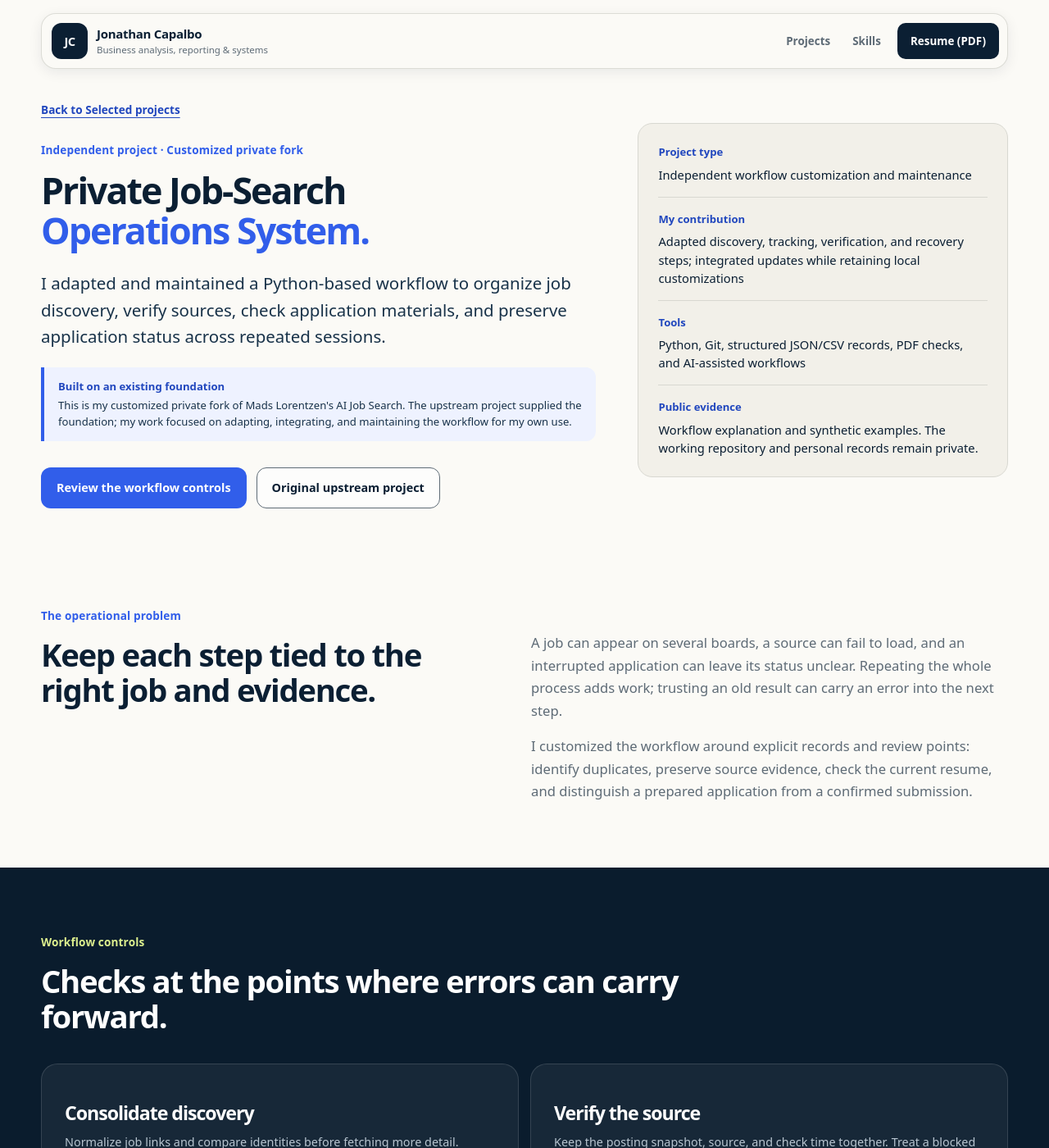
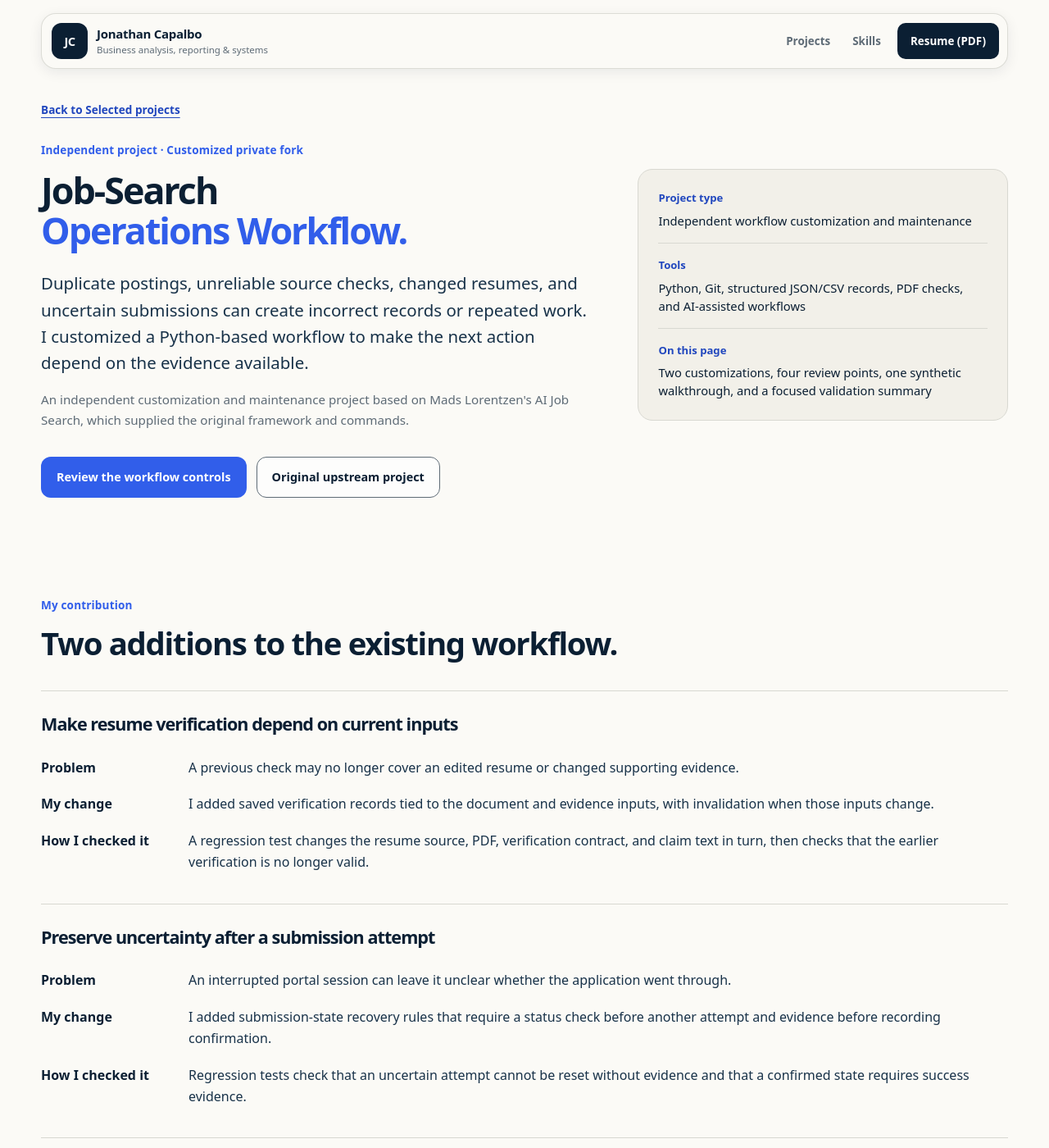
Before and after one commit to jon314159/JonathanCapalbo.me, a Jekyll site: the page job-search-operations.html, which Jekyll copies as it is, in a window 1280 px wide and 1400 px high. Shown: the whole window at 82% size. Built offline with Jekyll 4.4.1, drawn with Linux system fonts in a browser that asks for light colours; some of the changed text lies outside the part shown.

Commit message:
Clarify job-search workflow contributions and decisions

```diff
--- a/assets/css/style.css
+++ b/assets/css/style.css
@@ -1869,6 +1869,41 @@ footer strong { color: var(--ink); }
   .current-flow > li:not(:last-child)::after { content: '↓'; left: 20px; top: calc(100% + 2px); }
 }
 
+.job-operations-page .job-attribution { max-width: 760px; color: var(--muted); font-size: 0.95rem; }
+.job-operations-page .section-heading > p:last-child { max-width: 800px; }
+.job-operations-page .job-change-list { border-top: 1px solid var(--line); }
+.job-operations-page .job-change-list article { padding: 28px 0; border-bottom: 1px solid var(--line); }
+.job-operations-page .job-change-list h3 { margin-bottom: 18px; }
+.job-operations-page .job-change-list dl,
+.job-operations-page .job-example-record { margin: 0; }
+.job-operations-page .job-change-list dl > div,
+.job-operations-page .job-example-record > div { display: grid; grid-template-columns: 160px minmax(0, 1fr); gap: 20px; padding: 9px 0; }
+.job-operations-page dt { font-weight: 750; }
+.job-operations-page .job-change-list dd,
+.job-operations-page .job-example-record dd { margin: 0; color: var(--ink-soft); }
+.job-operations-page #controls .section-heading > p:last-child { color: #b8c5d0; }
+.job-operations-page .case-feature-grid h3 { margin-top: 8px; }
+.job-operations-page .job-stage { display: block; }
+.job-operations-page .case-feature-grid .job-next { padding-top: 14px; border-top: 1px solid #5e6b76; }
+.job-operations-page .job-next strong { color: #fff; }
+.job-operations-page .job-example-record { padding: clamp(18px, 3vw, 32px); margin-bottom: 32px; border: 1px solid var(--line); border-radius: var(--radius-md); background: var(--paper); }
+.job-operations-page .job-example-record > div + div { border-top: 1px solid var(--line); }
+.job-operations-page .job-branches { display: grid; grid-template-columns: repeat(3, minmax(0, 1fr)); gap: 24px; }
+.job-operations-page .job-branches article { border-top: 3px solid var(--blue); padding-top: 16px; }
+.job-operations-page .job-branches h4 { margin: 0 0 10px; font-size: 1rem; line-height: 1.4; }
+.job-operations-page .job-branches p { color: var(--ink-soft); font-size: 0.95rem; }
+.job-operations-page .job-validation { padding-top: 20px; }
+.job-operations-page .job-validation > p { max-width: 900px; }
+.job-operations-page .job-scope-note { margin-top: 28px; padding: 22px; border: 1px solid var(--line); border-radius: var(--radius-md); color: var(--muted); }
+@media (max-width: 820px) {
+  .job-operations-page .job-branches { grid-template-columns: 1fr; }
+}
+@media (max-width: 680px) {
+  .job-operations-page .job-change-list dl > div,
+  .job-operations-page .job-example-record > div { grid-template-columns: 1fr; gap: 4px; padding: 12px 0; }
+  .job-operations-page .case-feature-grid article { padding: 22px; }
+}
+
 @media (max-width: 380px) {
   .sales-mini-metrics div { padding: 11px 8px; }
   .sales-mini-metrics dt { font-size: 1.08rem; }
--- a/job-search-operations.html
+++ b/job-search-operations.html
@@ -3,21 +3,21 @@
   <head>
     <meta charset="UTF-8" />
     <meta name="viewport" content="width=device-width, initial-scale=1.0" />
-    <title>Private Job-Search Operations System | Jonathan Capalbo</title>
-    <meta name="description" content="How Jonathan Capalbo customized a private fork of an existing job-search workflow for duplicate checks, source validation, resume verification, and application tracking." />
+    <title>Job-Search Operations Workflow | Jonathan Capalbo</title>
+    <meta name="description" content="Jonathan Capalbo's independent workflow customization: current resume verification, recovery from uncertain submissions, and review points that connect jobs, evidence, and application status." />
     <meta name="theme-color" content="#0b1f33" />
-    <meta property="og:title" content="Private Job-Search Operations System | Jonathan Capalbo" />
+    <meta property="og:title" content="Job-Search Operations Workflow | Jonathan Capalbo" />
     <meta property="og:description" content="An independent project: adapting and maintaining an existing Python-based workflow, with clear review steps and private record management." />
     <meta property="og:type" content="article" />
     <meta property="og:url" content="https://jonathancapalbo.me/job-search-operations.html" />
     <meta name="twitter:card" content="summary" />
-    <meta name="twitter:title" content="Private Job-Search Operations System | Jonathan Capalbo" />
+    <meta name="twitter:title" content="Job-Search Operations Workflow | Jonathan Capalbo" />
     <meta name="twitter:description" content="Workflow customization, source validation, resume checks, and application tracking in a private independent project." />
     <link rel="canonical" href="https://jonathancapalbo.me/job-search-operations.html" />
     <link rel="icon" href="favicon.svg" type="image/svg+xml" />
-    <link rel="stylesheet" href="assets/css/style.css?v=53" />
+    <link rel="stylesheet" href="assets/css/style.css?v=54" />
   </head>
-  <body class="case-study-page">
+  <body class="case-study-page job-operations-page">
     <a class="skip-link" href="#case-content">Skip to content</a>
     <header class="case-header" id="top">
       <div class="nav-shell">
@@ -35,12 +35,9 @@
         <div class="case-hero-copy">
           <a class="case-back" href="index.html#projects">Back to Selected projects</a>
           <p class="eyebrow">Independent project · Customized private fork</p>
-          <h1>Private Job-Search <em>Operations System.</em></h1>
-          <p class="case-lede">I adapted and maintained a Python-based workflow to organize job discovery, verify sources, check application materials, and preserve application status across repeated sessions.</p>
-          <div class="academic-disclosure" role="note">
-            <strong>Built on an existing foundation</strong>
-            <span>This is my customized private fork of Mads Lorentzen's AI Job Search. The upstream project supplied the foundation; my work focused on adapting, integrating, and maintaining the workflow for my own use.</span>
-          </div>
+          <h1>Job-Search <em>Operations Workflow.</em></h1>
+          <p class="case-lede">Duplicate postings, unreliable source checks, changed resumes, and uncertain submissions can create incorrect records or repeated work. I customized a Python-based workflow to make the next action depend on the evidence available.</p>
+          <p class="job-attribution">An independent customization and maintenance project based on Mads Lorentzen's AI Job Search, which supplied the original framework and commands.</p>
           <div class="button-row">
             <a class="button button-primary" href="#controls">Review the workflow controls</a>
             <a class="button button-secondary" href="https://github.com/MadsLorentzen/ai-job-search" target="_blank" rel="noopener noreferrer">Original upstream project</a>
@@ -48,79 +45,101 @@
         </div>
         <dl class="case-summary" aria-label="Project summary">
           <div><dt>Project type</dt><dd>Independent workflow customization and maintenance</dd></div>
-          <div><dt>My contribution</dt><dd>Adapted discovery, tracking, verification, and recovery steps; integrated updates while retaining local customizations</dd></div>
           <div><dt>Tools</dt><dd>Python, Git, structured JSON/CSV records, PDF checks, and AI-assisted workflows</dd></div>
-          <div><dt>Public evidence</dt><dd>Workflow explanation and synthetic examples. The working repository and personal records remain private.</dd></div>
+          <div><dt>On this page</dt><dd>Two customizations, four review points, one synthetic walkthrough, and a focused validation summary</dd></div>
         </dl>
       </div>
     </header>
     <main id="case-content">
-      <section class="section case-intro">
-        <div>
-          <p class="eyebrow">The operational problem</p>
-          <h2>Keep each step tied to the right job and evidence.</h2>
+      <section class="section job-contribution" id="contribution" aria-labelledby="contribution-title">
+        <div class="section-heading compact-heading">
+          <p class="eyebrow">My contribution</p>
+          <h2 id="contribution-title">Two additions to the existing workflow.</h2>
         </div>
-        <div class="case-intro-copy">
-          <p>A job can appear on several boards, a source can fail to load, and an interrupted application can leave its status unclear. Repeating the whole process adds work; trusting an old result can carry an error into the next step.</p>
-          <p>I customized the workflow around explicit records and review points: identify duplicates, preserve source evidence, check the current resume, and distinguish a prepared application from a confirmed submission.</p>
+        <div class="job-change-list">
+          <article>
+            <h3>Make resume verification depend on current inputs</h3>
+            <dl>
+              <div><dt>Problem</dt><dd>A previous check may no longer cover an edited resume or changed supporting evidence.</dd></div>
+              <div><dt>My change</dt><dd>I added saved verification records tied to the document and evidence inputs, with invalidation when those inputs change.</dd></div>
+              <div><dt>How I checked it</dt><dd>A regression test changes the resume source, PDF, verification contract, and claim text in turn, then checks that the earlier verification is no longer valid.</dd></div>
+            </dl>
+          </article>
+          <article>
+            <h3>Preserve uncertainty after a submission attempt</h3>
+            <dl>
+              <div><dt>Problem</dt><dd>An interrupted portal session can leave it unclear whether the application went through.</dd></div>
+              <div><dt>My change</dt><dd>I added submission-state recovery rules that require a status check before another attempt and evidence before recording confirmation.</dd></div>
+              <div><dt>How I checked it</dt><dd>Regression tests check that an uncertain attempt cannot be reset without evidence and that a confirmed state requires success evidence.</dd></div>
+            </dl>
+          </article>
         </div>
       </section>
       <section class="case-band" id="controls" aria-labelledby="controls-title">
         <div class="section case-band-inner">
           <div class="section-heading compact-heading">
             <p class="eyebrow">Workflow controls</p>
-            <h2 id="controls-title">Checks at the points where errors can carry forward.</h2>
+            <h2 id="controls-title">Four review points, each with a next action.</h2>
+            <p>These checks connect job identity, posting evidence, resume versions, and application status. Each determines what can proceed and what needs review.</p>
           </div>
           <div class="case-feature-grid">
             <article>
-              <h3>Consolidate discovery</h3>
-              <p>Normalize job links and compare identities before fetching more detail. Preserve source aliases and conflicting metadata so a duplicate check does not erase useful evidence.</p>
+              <span class="job-stage">01 · Job identity</span>
+              <h3>Identify duplicate jobs</h3>
+              <p>Compare job identities and combine matching discovery records, retaining source references and conflicting details.</p>
+              <p class="job-next"><strong>Next action:</strong> Review conflicts before treating the links as one opening; keep ambiguous roles separate.</p>
             </article>
             <article>
-              <h3>Verify the source</h3>
-              <p>Keep the posting snapshot, source, and check time together. Treat a blocked or malformed response as an unresolved check; it does not establish that a job is closed.</p>
+              <span class="job-stage">02 · Posting evidence</span>
+              <h3>Verify the posting</h3>
+              <p>Keep the posting snapshot, source, and check time together. A blocked or malformed response leaves the check unresolved; it does not establish that the job is closed.</p>
+              <p class="job-next"><strong>Next action:</strong> Inspect an authoritative source before treating the posting as verified.</p>
             </article>
             <article>
+              <span class="job-stage">03 · Application materials</span>
               <h3>Check the resume</h3>
-              <p>Check page count and text extraction, then review the rendered PDF and factual claims. Reuse verification only while the relevant document and evidence inputs remain unchanged.</p>
+              <p>Check PDF page count and extracted text, then review layout and factual claims. A changed resume or relevant evidence input invalidates the affected prior verification.</p>
+              <p class="job-next"><strong>Next action:</strong> Repeat the affected checks and human review before using that version.</p>
             </article>
-            <article>
-              <h3>Record the actual outcome</h3>
-              <p>Keep prepared and submitted materials separate. Require submission confirmation before marking a role applied, and preview tracker changes before saving them.</p>
+            <article id="submission-control">
+              <span class="job-stage">04 · Application status</span>
+              <h3>Confirm application status</h3>
+              <p>Prepared materials and submission attempts are not confirmed applications. Require success evidence before marking a role applied.</p>
+              <p class="job-next"><strong>Next action:</strong> If the outcome is uncertain, check portal status before deciding whether to submit again. Preview tracker changes before saving.</p>
             </article>
           </div>
         </div>
       </section>
-      <section class="section case-intro" id="examples">
-        <div>
-          <p class="eyebrow">Synthetic examples</p>
-          <h2>How the controls change the next step.</h2>
-          <p>These examples illustrate the workflow. They contain no real employers, applications, or test results.</p>
+      <section class="section job-walkthrough" id="examples" aria-labelledby="example-title">
+        <div class="section-heading compact-heading">
+          <p class="eyebrow">Synthetic illustration · Control 04</p>
+          <h2 id="example-title">The portal stops responding after Submit.</h2>
+          <p>This invented scenario illustrates the application-status control. It is not an execution log or a real application record.</p>
         </div>
-        <div class="case-intro-copy">
-          <h3>The same opening appears twice</h3>
-          <p>Two source links identify the same role. The workflow consolidates the discovery records while retaining both source references for review.</p>
-          <h3>A posting cannot be retrieved</h3>
-          <p>The source check remains unresolved. The workflow records the failure and uses its recovery rules rather than labeling the employer unavailable or the job closed.</p>
-          <h3>A resume changes after verification</h3>
-          <p>The previous check no longer covers the changed file. The affected verification steps must run again before that version is used.</p>
-          <h3>The submission result is uncertain</h3>
-          <p>The application stays unconfirmed until the portal status is checked. Recovery starts with that status check rather than another submission.</p>
+        <dl class="job-example-record">
+          <div><dt>Situation</dt><dd>The resume is prepared and checked. After an authorized submission attempt, the portal times out before showing a result.</dd></div>
+          <div><dt>Available evidence</dt><dd>The job, account, and attempted submission are known. No success confirmation has been observed.</dd></div>
+          <div><dt>Decision</dt><dd>Check the status for the same job and account. Do not repeat the submission while its outcome is unknown.</dd></div>
+          <div><dt>Resulting status</dt><dd>Keep the submission uncertain and the materials recorded as prepared. Do not mark the application confirmed.</dd></div>
+        </dl>
+        <h3>What the status check permits next</h3>
+        <div class="job-branches">
+          <article><h4>If the portal confirms receipt</h4><p>Retain the success evidence, record confirmation, and review the tracker update. Do not submit again.</p></article>
+          <article><h4>If the result is still unclear</h4><p>Keep the submission uncertain. Pause for human review and obtain an authoritative status check before considering another attempt.</p></article>
+          <article><h4>If the portal establishes no submission</h4><p>Record that evidence before resetting the submission state. Resume preparation and obtain approval for any new submission.</p></article>
         </div>
+        <a class="project-link case-inline-link" href="#submission-control">Return to the application-status control</a>
       </section>
-      <section class="section case-scope" id="scope">
-        <div class="scope-card">
-          <p class="eyebrow">Maintenance and evidence</p>
-          <h2>Document the change and check what it affects.</h2>
-          <p>The local Git history records changes to staged application processing, discovery and ranking evidence, checkout consistency, and network-error handling. The repository includes automated checks for these behaviors.</p>
-          <p>I use the system for my own job search. The project demonstrates workflow organization, data validation, exception handling, and implementation support as independent work.</p>
+      <section class="section job-validation" id="validation" aria-labelledby="validation-title">
+        <div class="section-heading compact-heading">
+          <p class="eyebrow">Maintenance and validation</p>
+          <h2 id="validation-title">Check the rule when its inputs change.</h2>
         </div>
-        <aside class="scope-note">
-          <h3>Scope and limits</h3>
-          <p>This case study describes a maintained private fork. It does not claim original authorship of the upstream framework or professional experience delivering this system for an employer.</p>
-          <p>The private repository, credentials, application records, tracker contents, and operational artifacts are not published here. The examples are synthetic, and the workflow still requires human review.</p>
-          <p>No measured time savings, hiring results, or security certification are claimed.</p>
-          <a href="index.html#projects">Return to selected projects</a>
+        <p>When maintaining resume verification, a key question is whether an earlier result still applies after an edit. The check compares the current inputs with those recorded during verification. Changed inputs reopen the affected checks, so an old result cannot silently cover a new version.</p>
+        <p><strong>Executed validation:</strong> On September 19, 2026, three existing regression tests passed using temporary synthetic records: verification invalidation after input changes, recovery from an uncertain submission, and rejection of confirmation without success evidence.</p>
+        <p>These are focused checks of the local implementation, not live portal submissions or a full-workflow test. Local change history and current code support the two customizations described above.</p>
+        <aside class="job-scope-note" id="scope" aria-label="Scope and evidence limits">
+          <p><strong>Scope:</strong> Independent work for my own job search, with human review of materials, submission decisions, and record updates. The working repository, credentials, and personal application records remain private. No measured time savings, hiring outcomes, or employer implementation are claimed.</p>
         </aside>
       </section>
       <section class="contact-section case-contact">
```
Also changed, not shown: index.html (+4 -4 lines).
